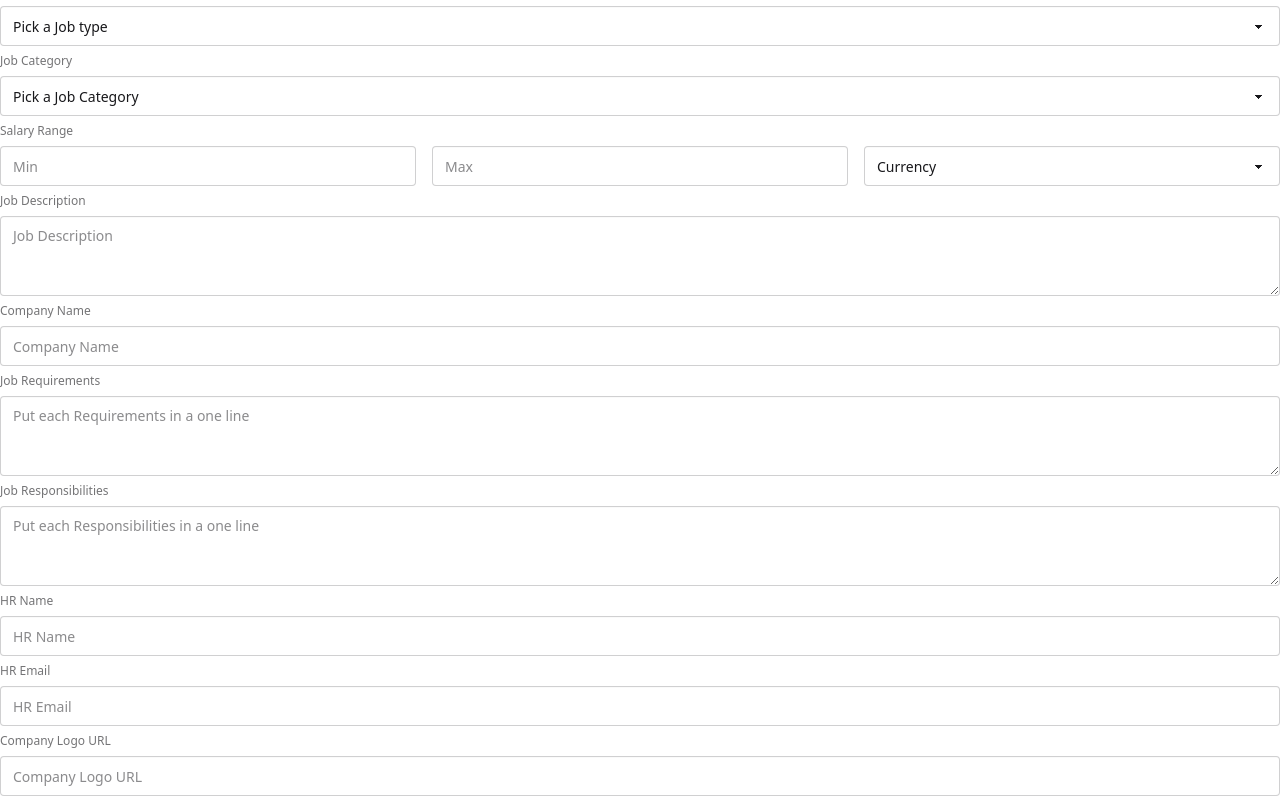
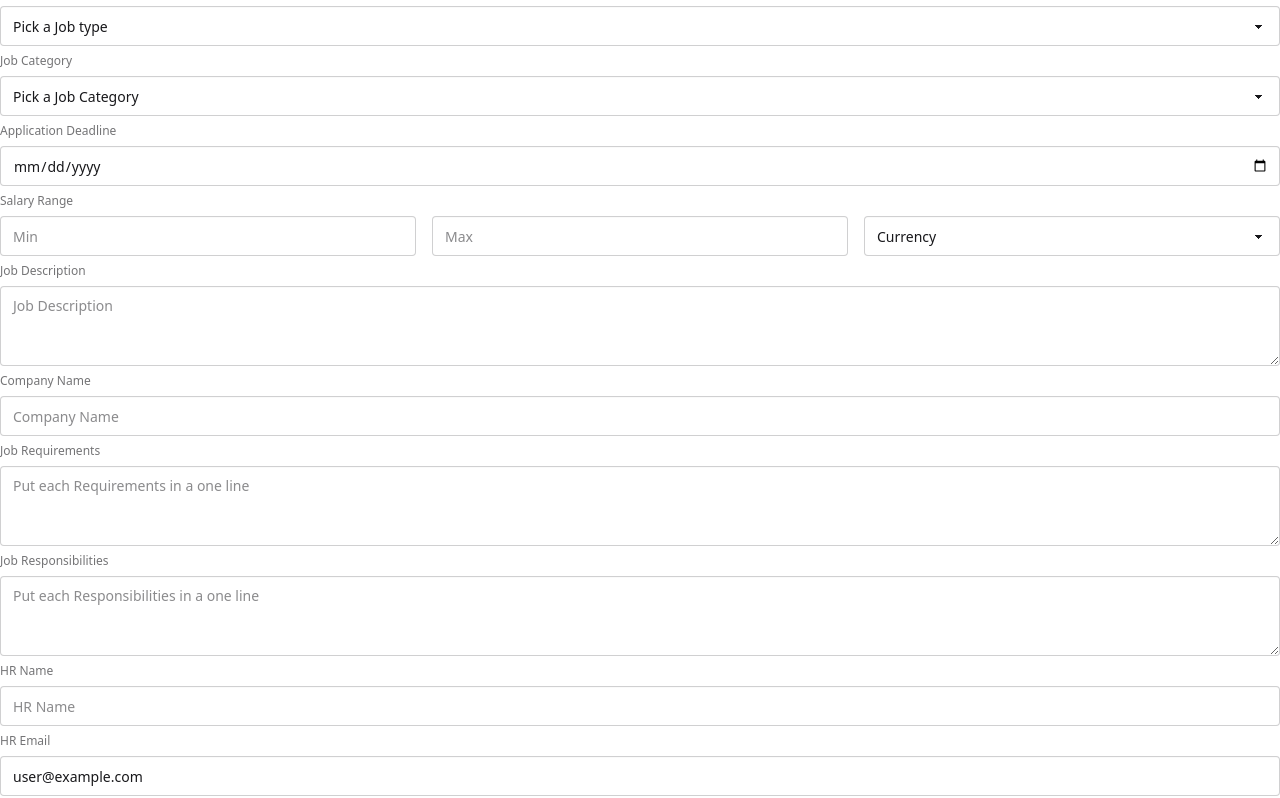
Before and after one commit to riponmondalbd/job-portal, a React (Vite) app in the folder job-portal-client/: page /addJob in a window 1280 px wide. Shown: the part 263-1061 px from the top of the page. Built offline with nearby package versions, Linux system fonts and the light colour scheme; no server answers; sample sign-in values are in the browser's storage.

Commit message:
format data and save new job to database

```diff
--- a/job-portal-client/src/pages/AddJob/AddJob.jsx
+++ b/job-portal-client/src/pages/AddJob/AddJob.jsx
@@ -1,19 +1,44 @@
+import Swal from "sweetalert2";
+import useAuth from "../../hooks/useAuth";
+
 const AddJob = () => {
+  const { user } = useAuth();
+
   const handleAddJob = (e) => {
     e.preventDefault();
     const formData = new FormData(e.target);
     // console.log(formData.entries());
     const initialData = Object.fromEntries(formData.entries());
-    console.log(initialData);
 
     const { min, max, currency, ...newJob } = initialData;
-    console.log(newJob);
 
     newJob.salaryRange = {
       min,
       max,
       currency,
     };
+    newJob.requirements = newJob.requirements.split("\n");
+    newJob.responsibilities = newJob.responsibilities.split("\n");
+
+    console.log(newJob);
+
+    fetch(`http://localhost:5000/jobs`, {
+      method: "POST",
+      headers: {
+        "content-type": "application/json",
+      },
+      body: JSON.stringify(newJob),
+    })
+      .then((res) => res.json())
+      .then((data) => {
+        if (data.insertedId) {
+          Swal.fire({
+            title: "Successfully Add a Job!",
+            icon: "success",
+            draggable: true,
+          });
+        }
+      });
   };
   return (
     <div>
@@ -62,6 +87,15 @@ const AddJob = () => {
           <option>Finance</option>
           <option>Teaching</option>
         </select>
+        {/* job location */}
+        <label className="fieldset-label">Application Deadline</label>
+        <input
+          type="date"
+          name="applicationDeadline"
+          className="input w-full"
+          placeholder="Application Deadline"
+          required
+        />
         {/* salary range */}
         <label className="fieldset-label">Salary Range</label>
         <div className="grid grid-cols-1 lg:grid-cols-3 gap-4">
@@ -145,6 +179,8 @@ const AddJob = () => {
           name="hr_email"
           className="input w-full"
           placeholder="HR Email"
+          defaultValue={user.email}
+          readOnly
           required
         />
         {/* company logo */}
```
Also changed, not shown: 1 other file (tests, documents, lock files or other folders).
